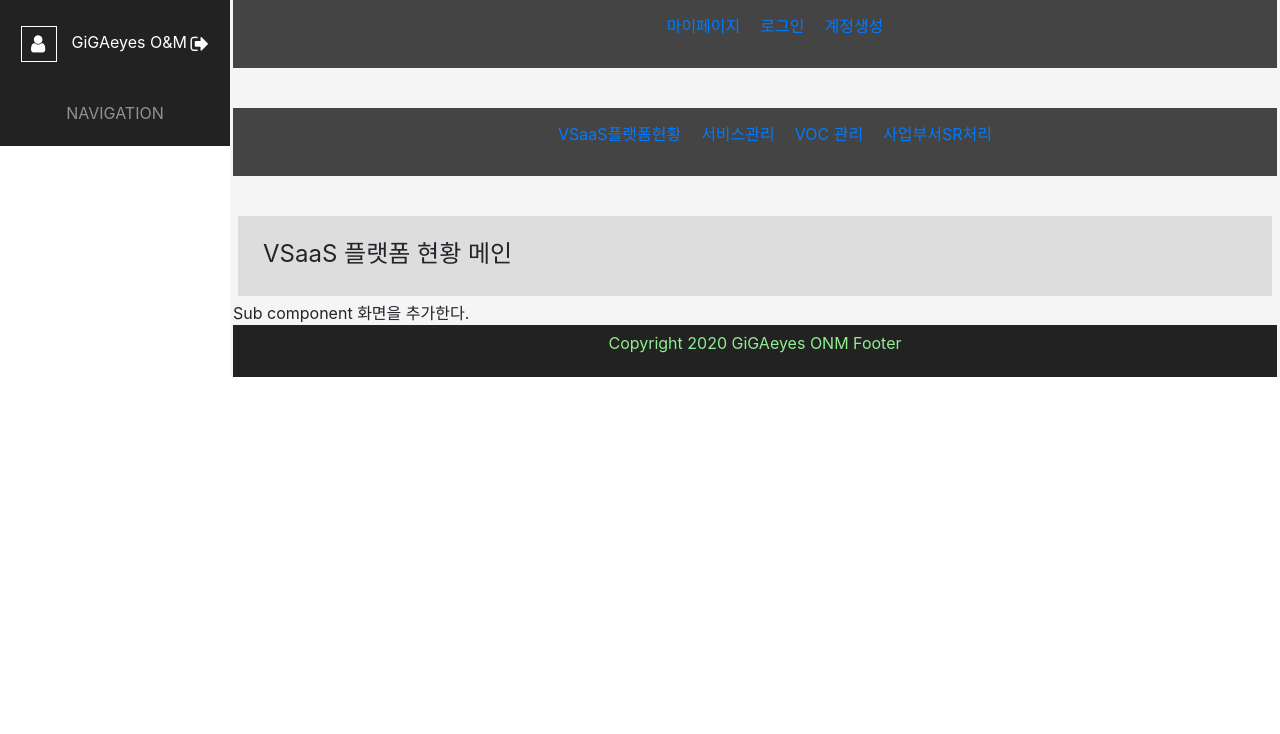
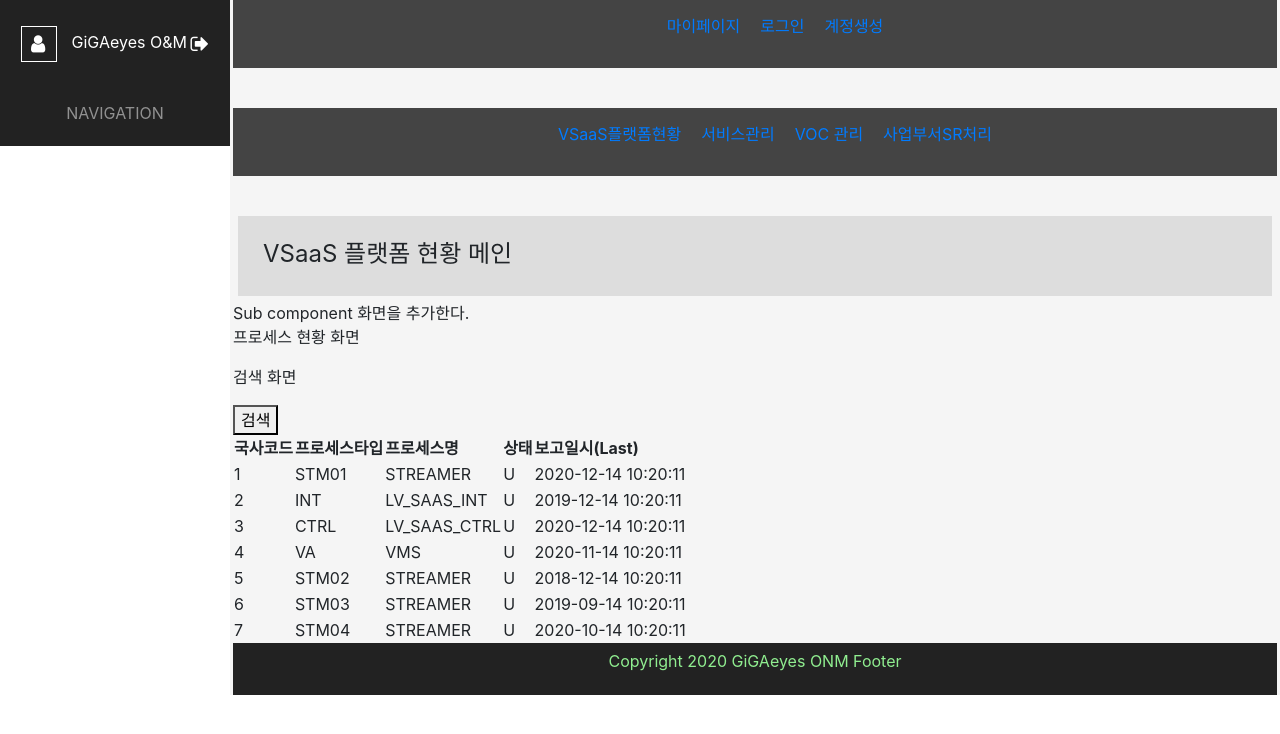
Before and after one commit to guskimktds/onm-vuejs-springboot, a Vue app in the folder onm-vue/: page /platform/process in a window 1280 px wide. Shown: the top 734 px of the page. Built offline with nearby package versions, Linux system fonts and the light colour scheme.

Commit message:
프로세스현황 리스트 및 검색 화면 구현

```diff
--- /dev/null
+++ b/onm-vue/src/components/dashboard/platform/process/processList.vue
@@ -0,0 +1,44 @@
+<template>
+    <div>
+        <table>
+            <thead>
+                <tr>
+                    <th>국사코드</th><th>프로세스타입</th><th>프로세스명</th><th>상태</th><th>보고일시(Last)</th>
+                </tr>
+            </thead>
+            <tbody>
+                <tr v-for="process in pList" :key="process.code">
+                    <td>{{process.code}}</td>
+                    <td>{{process.type}}</td>
+                    <td>{{process.name}}</td>
+                    <td>{{process.status}}</td>
+                    <td>{{process.lastDate}}</td>
+                </tr>
+            </tbody>
+        </table>
+    </div>
+</template>
+<script>
+export default {
+    props: ['pList'],
+    // data() {
+    //     return {
+    //         processList: [
+    //             { code: '1', type: 'STM01', name: "STREAMER", status: 'U', lastDate:'2020-12-14 10:20:11'},
+    //             { code: '2', type: 'INT', name: "LV_SAAS_INT", status: 'U', lastDate:'2019-12-14 10:20:11'},
+    //             { code: '3', type: 'CTRL', name: "LV_SAAS_CTRL", status: 'U', lastDate:'2020-12-14 10:20:11'},
+    //             { code: '4', type: 'VA', name: "VMS", status: 'U', lastDate:'2020-11-14 10:20:11'},
+    //             { code: '5', type: 'STM02', name: "STREAMER", status: 'U', lastDate:'2018-12-14 10:20:11'},
+    //             { code: '6', type: 'STM03', name: "STREAMER", status: 'U', lastDate:'2019-09-14 10:20:11'},
+    //             { code: '7', type: 'STM04', name: "STREAMER", status: 'U', lastDate:'2020-10-14 10:20:11'},
+    //         ]
+    //     }
+    // }
+    created() {
+        console.log(this.props)
+    }
+}
+</script>
+<style>
+
+</style>
--- /dev/null
+++ b/onm-vue/src/components/dashboard/platform/process/processQuery.vue
@@ -0,0 +1,18 @@
+<template>
+    <div>
+        <p>검색 화면</p>
+        <button v-on:click="this.$emit('search')">검색</button>
+    </div>
+</template>
+<script>
+export default {
+    // methods: {
+    //     search: function() {
+    //         this.$emit('search')
+    //     }
+    // },
+}
+</script>
+<style>
+
+</style>
--- a/onm-vue/src/components/dashboard/platform/processStatus.vue
+++ b/onm-vue/src/components/dashboard/platform/processStatus.vue
@@ -1,14 +1,37 @@
 <template>
   <div>
     <p>{{ title }}</p>
+    <process-query v-bind:search="search"></process-query>
+    <process-list v-bind:pList=pList></process-list>
   </div>
 </template>
 
 <script>
+import ProcessList from './process/processList'
+import ProcessQuery from './process/processQuery'
+
 export default {
+  components: {
+    'process-list': ProcessList,
+    'process-query': ProcessQuery
+  },
   data () {
     return {
-      title: '프로세스 현황 화면'
+      title: '프로세스 현황 화면',
+      pList: [
+        { code: '1', type: 'STM01', name: "STREAMER", status: 'U', lastDate:'2020-12-14 10:20:11'},
+        { code: '2', type: 'INT', name: "LV_SAAS_INT", status: 'U', lastDate:'2019-12-14 10:20:11'},
+        { code: '3', type: 'CTRL', name: "LV_SAAS_CTRL", status: 'U', lastDate:'2020-12-14 10:20:11'},
+        { code: '4', type: 'VA', name: "VMS", status: 'U', lastDate:'2020-11-14 10:20:11'},
+        { code: '5', type: 'STM02', name: "STREAMER", status: 'U', lastDate:'2018-12-14 10:20:11'},
+        { code: '6', type: 'STM03', name: "STREAMER", status: 'U', lastDate:'2019-09-14 10:20:11'},
+        { code: '7', type: 'STM04', name: "STREAMER", status: 'U', lastDate:'2020-10-14 10:20:11'},
+      ]
+    }
+  },
+  methods: {
+    search: function(){
+      console.log("부모 메소드 search 호출");
     }
   }
 }
--- a/onm-vue/src/components/dashboard/platformMain.vue
+++ b/onm-vue/src/components/dashboard/platformMain.vue
@@ -4,6 +4,7 @@
     <div>
       <span>Sub component 화면을 추가한다.</span>
     </div>
+    <router-view></router-view>
   </div>
 </template>
 
--- a/onm-vue/src/components/layout/header.vue
+++ b/onm-vue/src/components/layout/header.vue
@@ -16,10 +16,10 @@ export default {
   data () {
     return {
        platform: [
-        {name: 'process 현황', path: 'process'},
-        {name: '카메라상태 현황', path: 'camera'},
-        {name: 'va 설정 현황', path: 'va'},
-        {name: '스트리머 관리 현황', path: 'streamer'},
+        {name: 'process 현황', path: '/platform/process'},
+        {name: '카메라상태 현황', path: '/platform/camera'},
+        {name: 'va 설정 현황', path: '/platform/va'},
+        {name: '스트리머 관리 현황', path: '/platform/streamer'},
       ],
       service: [
         {name: '계정조회', path: 'account-inquiry'},
```
Also changed, not shown: 1 other file (tests, documents, lock files or other folders).
